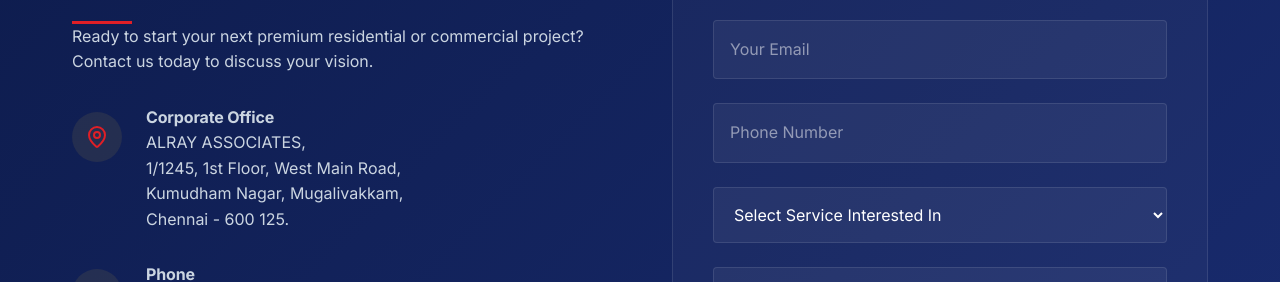
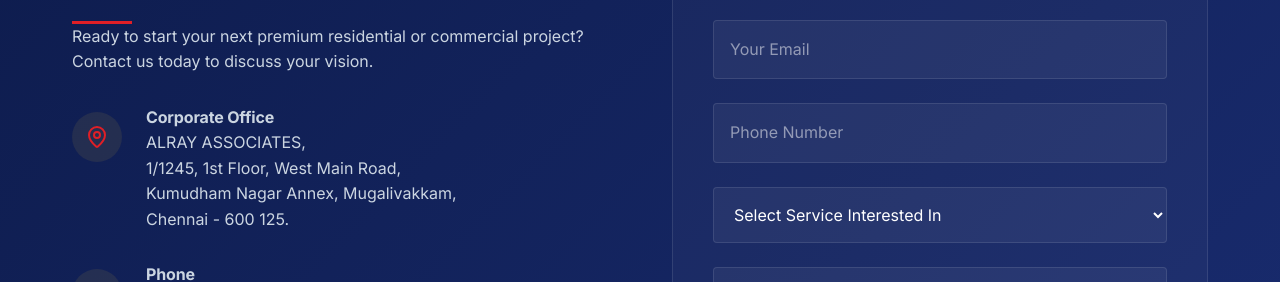
Before and after one commit to MAZPRO2003/Alray, a React (Vite) app in the folder alray-web-premium/: page / in a window 1280 px wide. Shown: the part 6840-7122 px from the top of the page. Built offline with nearby package versions, Linux system fonts and the light colour scheme; no server answers; a web font is replaced by a local one.

Commit message:
Changed Address

```diff
--- a/alray-web-premium/src/app/pages/LandingPage.jsx
+++ b/alray-web-premium/src/app/pages/LandingPage.jsx
@@ -562,7 +562,7 @@ function App() {
 
             <div className="contact-details">
               {[
-                { icon: <MapPin />, title: 'Corporate Office', content: <>ALRAY ASSOCIATES,<br />1/1245, 1st Floor, West Main Road,<br />Kumudham Nagar, Mugalivakkam,<br />Chennai - 600 125.</> },
+                { icon: <MapPin />, title: 'Corporate Office', content: <>ALRAY ASSOCIATES,<br />1/1245, 1st Floor, West Main Road,<br />Kumudham Nagar Annex, Mugalivakkam,<br />Chennai - 600 125.</> },
                 { icon: <Phone />, title: 'Phone', content: '+91 86670 11700 / +91 98413 24123' },
                 { icon: <Mail />, title: 'Email', content: 'alrayassociates@gmail.com' },
                 { icon: <MessageCircle />, title: 'WhatsApp', content: '+91 86670 11700' },
```
Also changed, not shown: 1 other file (tests, documents, lock files or other folders).
